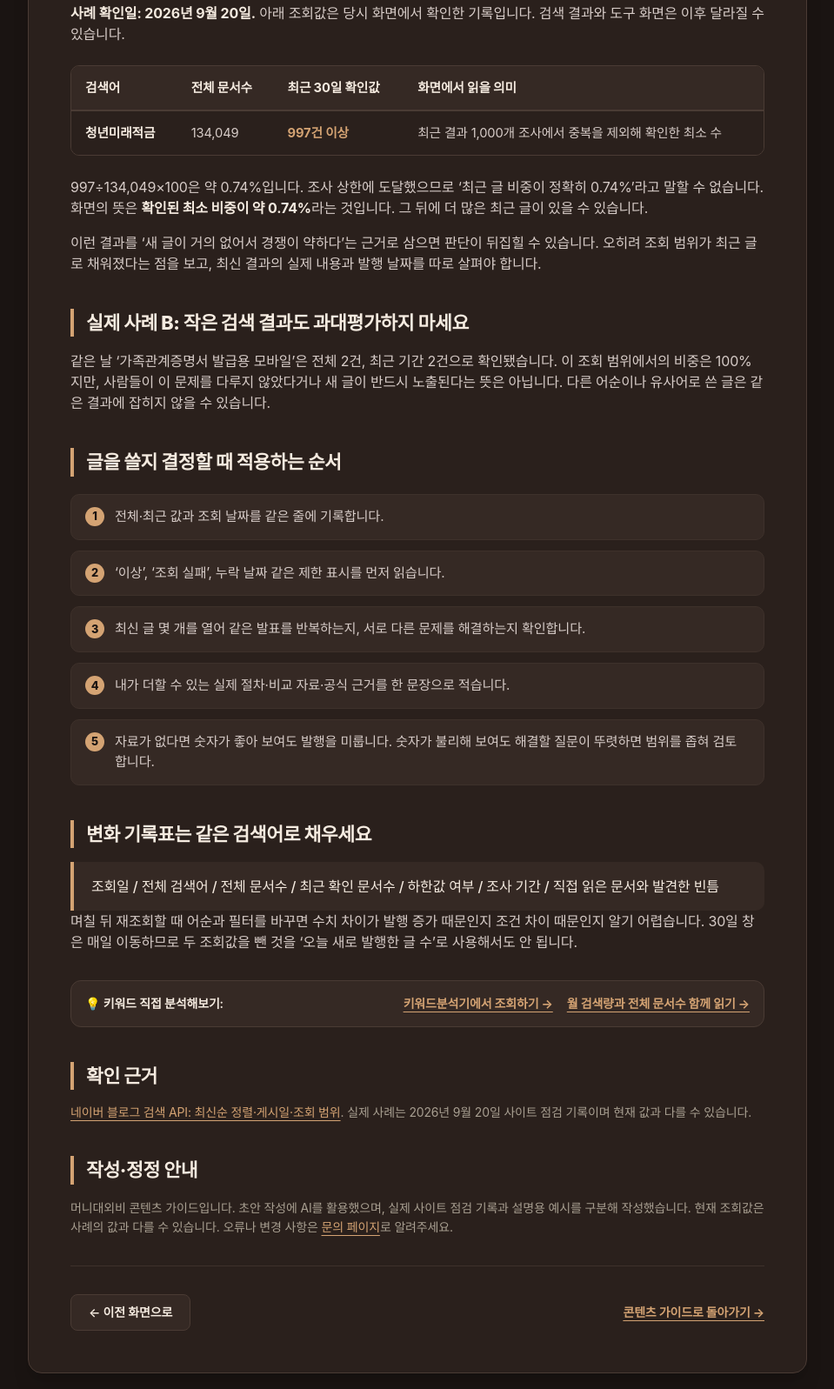
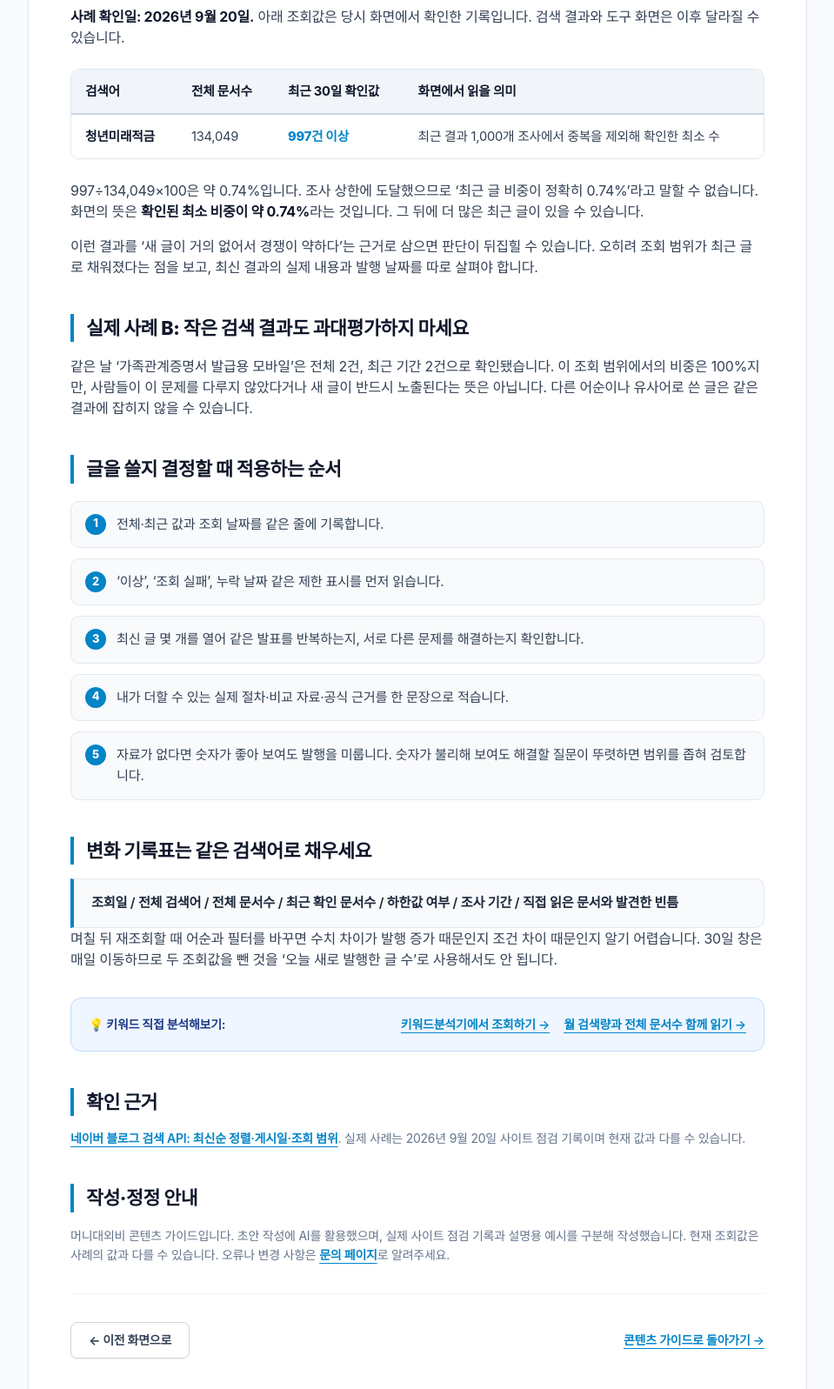
Before and after one commit to editor823/my-data, a website: page posts/recent-30-day-blog-documents.html in a window 1280 px wide. Shown: the part 738-2335 px from the top of the page at 87% size, without its empty margins (160-1119 px from the left). Drawn offline with nearby package versions, Linux system fonts and the light colour scheme; a web font is replaced by a local one.

Commit message:
Style: enforce clean white blog theme on guide post and add permanent theme separation rule in AGENTS.md

```diff
--- a/posts/recent-30-day-blog-documents.html
+++ b/posts/recent-30-day-blog-documents.html
@@ -3,7 +3,7 @@
 <head>
   <meta charset="UTF-8">
   <meta name="viewport" content="width=device-width, initial-scale=1.0">
-  <title>최근 30일 발행 문서수: 997건 이상이라는 표시를 읽는 방법 - 머니대외비 콘텐츠 가이드</title>
+  <title>최근 30일 발행 문서수: 997건 이상이라는 표시를 읽는 방법 - 블로그 콘텐츠 가이드</title>
 
   <!-- 한글 폰트 Pretendard CDN -->
   <link rel="stylesheet" as="style" crossorigin href="https://cdn.jsdelivr.net/gh/orioncactus/pretendard@v1.3.9/dist/web/static/pretendard.min.css" />
@@ -14,16 +14,16 @@
   <style>
     body {
       font-family: "Pretendard Variable", Pretendard, -apple-system, BlinkMacSystemFont, system-ui, Roboto, "Helvetica Neue", "Segoe UI", "Apple SD Gothic Neo", "Noto Sans KR", "Malgun Gothic", sans-serif;
-      background-color: #1a1412;
-      color: #d7ccc8;
+      background-color: #f8fafc;
+      color: #334155;
       min-height: 100vh;
-      line-height: 1.75;
-      letter-spacing: -0.01em;
+      line-height: 1.8;
+      letter-spacing: -0.015em;
     }
 
     ::selection {
-      background: rgba(212, 163, 115, 0.4);
-      color: #ffffff;
+      background: rgba(2, 132, 199, 0.2);
+      color: #0f172a;
     }
 
     /* 표 스타일 */
@@ -31,8 +31,9 @@
       width: 100%;
       overflow-x: auto;
       margin: 24px 0;
-      border: 1px solid #4a3b34;
+      border: 1px solid #e2e8f0;
       border-radius: 10px;
+      box-shadow: 0 1px 3px rgba(0, 0, 0, 0.03);
     }
     table {
       width: 100%;
@@ -40,20 +41,20 @@
       text-align: left;
     }
     th {
-      background-color: #352924;
-      color: #f5ebe0;
+      background-color: #f1f5f9;
+      color: #0f172a;
       font-weight: 700;
       padding: 14px 16px;
       font-size: 0.92rem;
-      border-bottom: 2px solid #4a3b34;
+      border-bottom: 2px solid #cbd5e1;
       white-space: nowrap;
     }
     td {
       padding: 14px 16px;
-      border-bottom: 1px solid #3e312b;
+      border-bottom: 1px solid #e2e8f0;
       font-size: 0.92rem;
-      color: #d7ccc8;
-      background-color: #2a201c;
+      color: #334155;
+      background-color: #ffffff;
     }
     tr:last-child td {
       border-bottom: none;
@@ -61,13 +62,15 @@
 
     /* 인용구 */
     blockquote {
-      background: #352924;
-      border-left: 4px solid #d4a373;
+      background: #f8fafc;
+      border: 1px solid #e2e8f0;
+      border-left: 4px solid #0284c7;
       padding: 16px 20px;
       border-radius: 0 10px 10px 0;
       margin: 24px 0;
-      color: #f5ebe0;
-      font-weight: 500;
+      color: #1e293b;
+      font-weight: 600;
+      font-size: 0.95rem;
     }
 
     /* 숫자 리스트 */
@@ -79,26 +82,27 @@
     }
     ol.custom-step-list li {
       counter-increment: step-counter;
-      background: #352924;
-      border: 1px solid #3e312b;
+      background: #f8fafc;
+      border: 1px solid #e2e8f0;
       border-radius: 10px;
-      padding: 14px 18px 14px 50px;
+      padding: 14px 18px 14px 52px;
       margin-bottom: 12px;
       position: relative;
-      color: #d7ccc8;
+      color: #334155;
       font-size: 0.95rem;
+      line-height: 1.6;
     }
     ol.custom-step-list li::before {
       content: counter(step-counter);
       position: absolute;
       left: 16px;
       top: 14px;
-      background: #d4a373;
-      color: #1a1412;
+      background: #0284c7;
+      color: #ffffff;
       font-weight: 800;
       font-size: 0.8rem;
-      width: 22px;
-      height: 22px;
+      width: 24px;
+      height: 24px;
       border-radius: 50%;
       display: flex;
       align-items: center;
@@ -107,25 +111,26 @@
 
     /* 본문 소제목 */
     .post-body h2 {
-      color: #f5ebe0;
+      color: #0f172a;
       font-size: 1.35rem;
       font-weight: 800;
-      margin-top: 40px;
+      margin-top: 42px;
       margin-bottom: 16px;
       padding-left: 14px;
-      border-left: 4px solid #d4a373;
+      border-left: 4px solid #0284c7;
       letter-spacing: -0.02em;
     }
 
     /* 링크 */
     .post-body a {
-      color: #d4a373;
+      color: #0284c7;
       text-decoration: underline;
       text-underline-offset: 4px;
+      font-weight: 600;
       transition: color 0.2s;
     }
     .post-body a:hover {
-      color: #f5ebe0;
+      color: #0369a1;
     }
   </style>
 </head>
@@ -134,49 +139,49 @@
   <div class="max-w-4xl mx-auto">
 
     <!-- 상단 내비게이션 바 -->
-    <nav class="flex flex-wrap items-center justify-between gap-3 mb-8 pb-4 border-b border-[#4a3b34]">
+    <nav class="flex flex-wrap items-center justify-between gap-3 mb-8 pb-4 border-b border-[#e2e8f0]">
       <div class="flex items-center gap-3">
-        <button type="button" onclick="if(window.history.length > 1) { window.history.back(); } else { window.location.href='/'; }" class="inline-flex items-center gap-2 bg-[#352924] hover:bg-[#3e312b] text-[#f5ebe0] text-sm font-semibold px-4 py-2 rounded-lg border border-[#4a3b34] transition-colors cursor-pointer">
+        <button type="button" onclick="if(window.history.length > 1) { window.history.back(); } else { window.location.href='/'; }" class="inline-flex items-center gap-2 bg-[#ffffff] hover:bg-[#f1f5f9] text-[#334155] text-sm font-bold px-4 py-2 rounded-lg border border-[#cbd5e1] shadow-sm transition-colors cursor-pointer">
           ← 뒤로가기
         </button>
-        <a href="/" class="inline-flex items-center gap-1.5 bg-[#352924] hover:bg-[#3e312b] text-[#d4a373] text-sm font-semibold px-4 py-2 rounded-lg border border-[#4a3b34] transition-colors">
+        <a href="/" class="inline-flex items-center gap-1.5 bg-[#ffffff] hover:bg-[#f1f5f9] text-[#0284c7] text-sm font-bold px-4 py-2 rounded-lg border border-[#cbd5e1] shadow-sm transition-colors">
           ⌂ 홈
         </a>
       </div>
-      <a href="/guides.html" class="text-sm font-medium text-[#a89f91] hover:text-[#f5ebe0] transition-colors">
+      <a href="/guides.html" class="text-sm font-semibold text-[#64748b] hover:text-[#0f172a] transition-colors">
         ← 콘텐츠 가이드 목록
       </a>
     </nav>
 
-    <!-- 메인 아티클 카드 -->
-    <main class="bg-[#2a201c] border border-[#4a3b34] rounded-2xl p-6 sm:p-12 shadow-xl">
+    <!-- 메인 아티클 카드 (깨끗한 화이트 블로그 테마) -->
+    <main class="bg-[#ffffff] border border-[#e2e8f0] rounded-2xl p-6 sm:p-12 shadow-sm">
 
       <!-- 날짜 및 작성자 -->
-      <div class="flex items-center gap-2 text-xs sm:text-sm text-[#a89f91] mb-3">
-        <span class="inline-block w-2 h-2 rounded-full bg-[#d4a373]"></span>
+      <div class="flex items-center gap-2 text-xs sm:text-sm text-[#64748b] mb-3">
+        <span class="inline-block w-2.5 h-2.5 rounded-full bg-[#10b981]"></span>
         <time datetime="2026-09-21">2026-09-21</time>
         <span>·</span>
         <span>머니대외비</span>
       </div>
 
       <!-- 아티클 대제목 -->
-      <h1 class="text-2xl sm:text-3.5xl font-extrabold text-[#f5ebe0] tracking-tight leading-snug mb-6">
+      <h1 class="text-2xl sm:text-3.5xl font-extrabold text-[#0f172a] tracking-tight leading-snug mb-6">
         최근 30일 발행 문서수: 997건 이상이라는 표시를 읽는 방법
       </h1>
 
       <!-- 카테고리 라벨 태그 -->
-      <div class="flex flex-wrap gap-2 mb-8 pb-6 border-b border-[#3e312b]">
-        <a href="/archive.html?label=%EC%BD%98%ED%85%90%EC%B8%A0%20%EA%B0%80%EC%9D%B4%EB%93%9C" class="text-xs font-bold text-[#d4a373] bg-[#352924] hover:bg-[#3e312b] border border-[#4a3b34] px-3 py-1.5 rounded-full transition-colors">
+      <div class="flex flex-wrap gap-2 mb-8 pb-6 border-b border-[#f1f5f9]">
+        <a href="/archive.html?label=%EC%BD%98%ED%85%90%EC%B8%A0%20%EA%B0%80%EC%9D%B4%EB%93%9C" class="text-xs font-bold text-[#047857] bg-[#ecfdf5] hover:bg-[#d1fae5] border border-[#a7f3d0] px-3.5 py-1.5 rounded-full transition-colors">
           🏷️ 콘텐츠 가이드
         </a>
-        <a href="/archive.html?label=%ED%82%A4%EC%9B%8C%EB%93%9C%20%EC%A1%B0%EC%82%AC" class="text-xs font-bold text-[#d4a373] bg-[#352924] hover:bg-[#3e312b] border border-[#4a3b34] px-3 py-1.5 rounded-full transition-colors">
+        <a href="/archive.html?label=%ED%82%A4%EC%9B%8C%EB%93%9C%20%EC%A1%B0%EC%82%AC" class="text-xs font-bold text-[#1d4ed8] bg-[#eff6ff] hover:bg-[#dbeafe] border border-[#bfdbfe] px-3.5 py-1.5 rounded-full transition-colors">
           🔍 키워드 조사
         </a>
       </div>
 
       <!-- 본문 내용 -->
       <article class="post-body">
-        <p class="text-base sm:text-lg leading-relaxed text-[#d7ccc8] mb-6">
+        <p class="text-base sm:text-lg leading-relaxed text-[#334155] mb-6">
           전체 블로그 문서수가 적어 보여도 최근에 글이 집중적으로 올라왔을 수 있습니다. 반대로 전체 문서수가 많아도 대부분 오래된 글일 수 있습니다. 최근 30일 문서수는 이런 차이를 살피는 보조 자료입니다. 다만 이 도구가 인터넷의 모든 글을 직접 세는 것은 아닙니다.
         </p>
 
@@ -190,7 +195,7 @@
 
         <h2>실제 사례 A: 큰 키워드는 ‘이상’이 중요합니다</h2>
         <p class="mb-4">
-          <strong class="text-[#f5ebe0]">사례 확인일: 2026년 9월 20일.</strong> 아래 조회값은 당시 화면에서 확인한 기록입니다. 검색 결과와 도구 화면은 이후 달라질 수 있습니다.
+          <strong class="text-[#0f172a]">사례 확인일: 2026년 9월 20일.</strong> 아래 조회값은 당시 화면에서 확인한 기록입니다. 검색 결과와 도구 화면은 이후 달라질 수 있습니다.
         </p>
 
         <!-- 사례 A 표 -->
@@ -206,9 +211,9 @@
             </thead>
             <tbody>
               <tr>
-                <td class="font-bold text-[#f5ebe0]">청년미래적금</td>
+                <td class="font-bold text-[#0f172a]">청년미래적금</td>
                 <td>134,049</td>
-                <td class="text-[#d4a373] font-bold">997건 이상</td>
+                <td class="text-[#0284c7] font-extrabold">997건 이상</td>
                 <td>최근 결과 1,000개 조사에서 중복을 제외해 확인한 최소 수</td>
               </tr>
             </tbody>
@@ -216,7 +221,7 @@
         </div>
 
         <p class="mb-4">
-          997÷134,049×100은 약 0.74%입니다. 조사 상한에 도달했으므로 ‘최근 글 비중이 정확히 0.74%’라고 말할 수 없습니다. 화면의 뜻은 <strong class="text-[#f5ebe0]">확인된 최소 비중이 약 0.74%</strong>라는 것입니다. 그 뒤에 더 많은 최근 글이 있을 수 있습니다.
+          997÷134,049×100은 약 0.74%입니다. 조사 상한에 도달했으므로 ‘최근 글 비중이 정확히 0.74%’라고 말할 수 없습니다. 화면의 뜻은 <strong class="text-[#0f172a]">확인된 최소 비중이 약 0.74%</strong>라는 것입니다. 그 뒤에 더 많은 최근 글이 있을 수 있습니다.
         </p>
         <p class="mb-6">
           이런 결과를 ‘새 글이 거의 없어서 경쟁이 약하다’는 근거로 삼으면 판단이 뒤집힐 수 있습니다. 오히려 조회 범위가 최근 글로 채워졌다는 점을 보고, 최신 결과의 실제 내용과 발행 날짜를 따로 살펴야 합니다.
@@ -245,30 +250,30 @@
         </p>
 
         <!-- 도구 바로가기 박스 -->
-        <div class="my-8 p-4 bg-[#352924] border border-[#4a3b34] rounded-xl flex flex-wrap items-center justify-between gap-3">
-          <span class="text-sm font-semibold text-[#f5ebe0]">💡 키워드 직접 분석해보기:</span>
+        <div class="my-8 p-5 bg-[#eff6ff] border border-[#bfdbfe] rounded-xl flex flex-wrap items-center justify-between gap-3">
+          <span class="text-sm font-bold text-[#1e3a8a]">💡 키워드 직접 분석해보기:</span>
           <div class="flex gap-4 text-sm font-bold">
-            <a href="/?page=tool" class="hover:underline">키워드분석기에서 조회하기 →</a>
-            <a href="/posts/keyword-volume-and-document-count.html" class="hover:underline">월 검색량과 전체 문서수 함께 읽기 →</a>
+            <a href="/?page=tool" class="text-[#0284c7] hover:underline">키워드분석기에서 조회하기 →</a>
+            <a href="/posts/keyword-volume-and-document-count.html" class="text-[#0284c7] hover:underline">월 검색량과 전체 문서수 함께 읽기 →</a>
           </div>
         </div>
 
         <h2>확인 근거</h2>
-        <p class="mb-6 text-sm text-[#a89f91]">
+        <p class="mb-6 text-sm text-[#64748b]">
           <a href="https://developers.naver.com/docs/serviceapi/search/blog/blog.md" target="_blank" rel="noopener noreferrer">네이버 블로그 검색 API: 최신순 정렬·게시일·조회 범위</a>. 실제 사례는 2026년 9월 20일 사이트 점검 기록이며 현재 값과 다를 수 있습니다.
         </p>
 
         <h2>작성·정정 안내</h2>
-        <p class="mb-8 text-sm text-[#a89f91] leading-relaxed">
+        <p class="mb-8 text-sm text-[#64748b] leading-relaxed">
           머니대외비 콘텐츠 가이드입니다. 초안 작성에 AI를 활용했으며, 실제 사이트 점검 기록과 설명용 예시를 구분해 작성했습니다. 현재 조회값은 사례의 값과 다를 수 있습니다. 오류나 변경 사항은 <a href="/p/blog-page_462.html" rel="noopener noreferrer">문의 페이지</a>로 알려주세요.
         </p>
 
         <!-- 하단 목록으로 돌아가기 버튼 -->
-        <div class="pt-8 border-t border-[#3e312b] flex justify-between items-center">
-          <button type="button" onclick="if(window.history.length > 1) { window.history.back(); } else { window.location.href='/'; }" class="inline-flex items-center gap-2 bg-[#352924] hover:bg-[#3e312b] text-[#f5ebe0] text-sm font-semibold px-5 py-2.5 rounded-lg border border-[#4a3b34] transition-colors cursor-pointer">
+        <div class="pt-8 border-t border-[#f1f5f9] flex justify-between items-center">
+          <button type="button" onclick="if(window.history.length > 1) { window.history.back(); } else { window.location.href='/'; }" class="inline-flex items-center gap-2 bg-[#ffffff] hover:bg-[#f1f5f9] text-[#334155] text-sm font-bold px-5 py-2.5 rounded-lg border border-[#cbd5e1] shadow-sm transition-colors cursor-pointer">
             ← 이전 화면으로
           </button>
-          <a href="/?page=guide" class="text-sm font-bold text-[#d4a373] hover:text-[#f5ebe0] transition-colors">
+          <a href="/?page=guide" class="text-sm font-bold text-[#0284c7] hover:text-[#0369a1] transition-colors">
             콘텐츠 가이드로 돌아가기 →
           </a>
         </div>
@@ -278,7 +283,7 @@
     </main>
 
     <!-- 푸터 -->
-    <footer class="mt-12 text-center text-xs text-[#a89f91] pb-12">
+    <footer class="mt-12 text-center text-xs text-[#94a3b8] pb-12">
       <p>© 2026 머니대외비 (Blog Automation Hub). All rights reserved.</p>
     </footer>
 
```
Also changed, not shown: AGENTS.md (+17 -0 lines).
